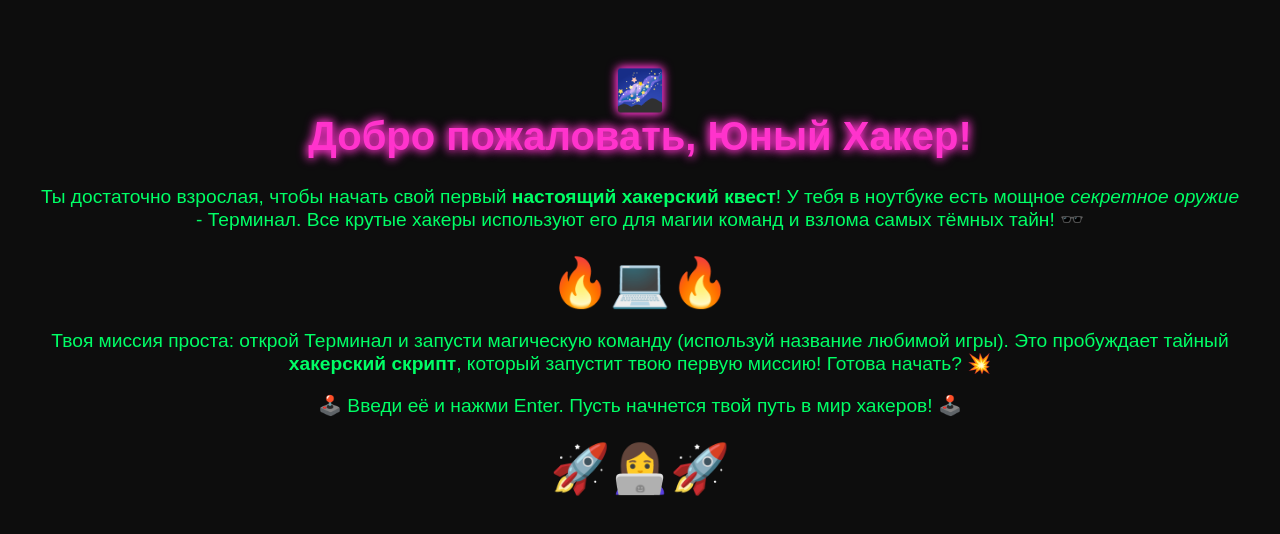
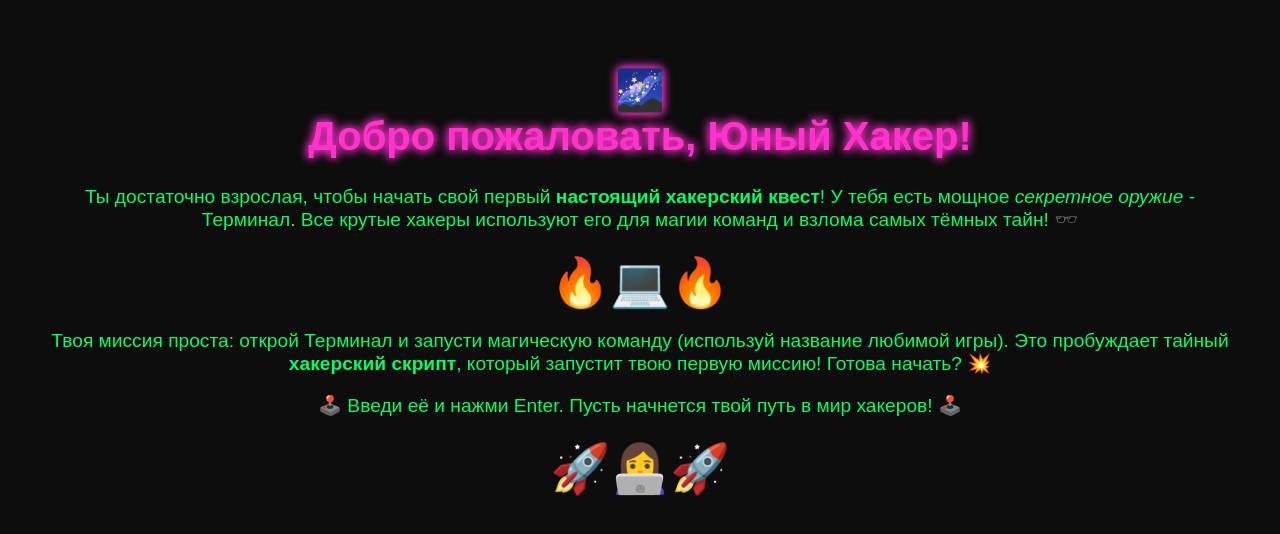
Before and after one commit to brovikov/quest14, a plain HTML site: page index.html in a window 1280 px wide. Drawn offline with Linux system fonts and the light colour scheme.

Commit message:
Update text

```diff
--- a/index.html
+++ b/index.html
@@ -40,7 +40,7 @@
   <h1>🌌 <br>Добро пожаловать, Юный Хакер!</h1>
 
   <p class="instructions">
-    Ты достаточно взрослая, чтобы начать свой первый <b>настоящий хакерский квест</b>! У тебя в ноутбуке есть мощное <i>секретное оружие</i> - Терминал. Все крутые хакеры используют его для магии команд и взлома самых тёмных тайн! 🕶️
+    Ты достаточно взрослая, чтобы начать свой первый <b>настоящий хакерский квест</b>! У тебя есть мощное <i>секретное оружие</i> - Терминал. Все крутые хакеры используют его для магии команд и взлома самых тёмных тайн! 🕶️
   </p>
 
   <div class="emoji">🔥💻🔥</div>
```
